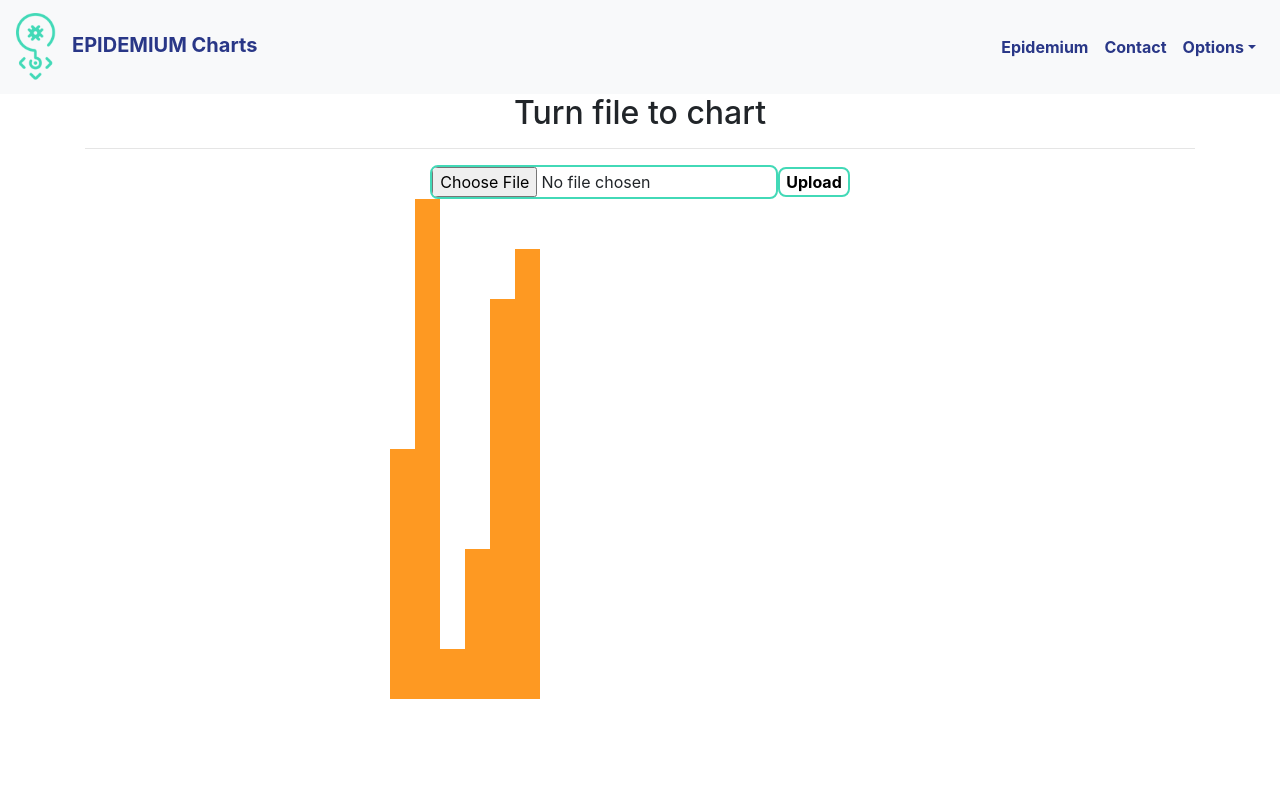
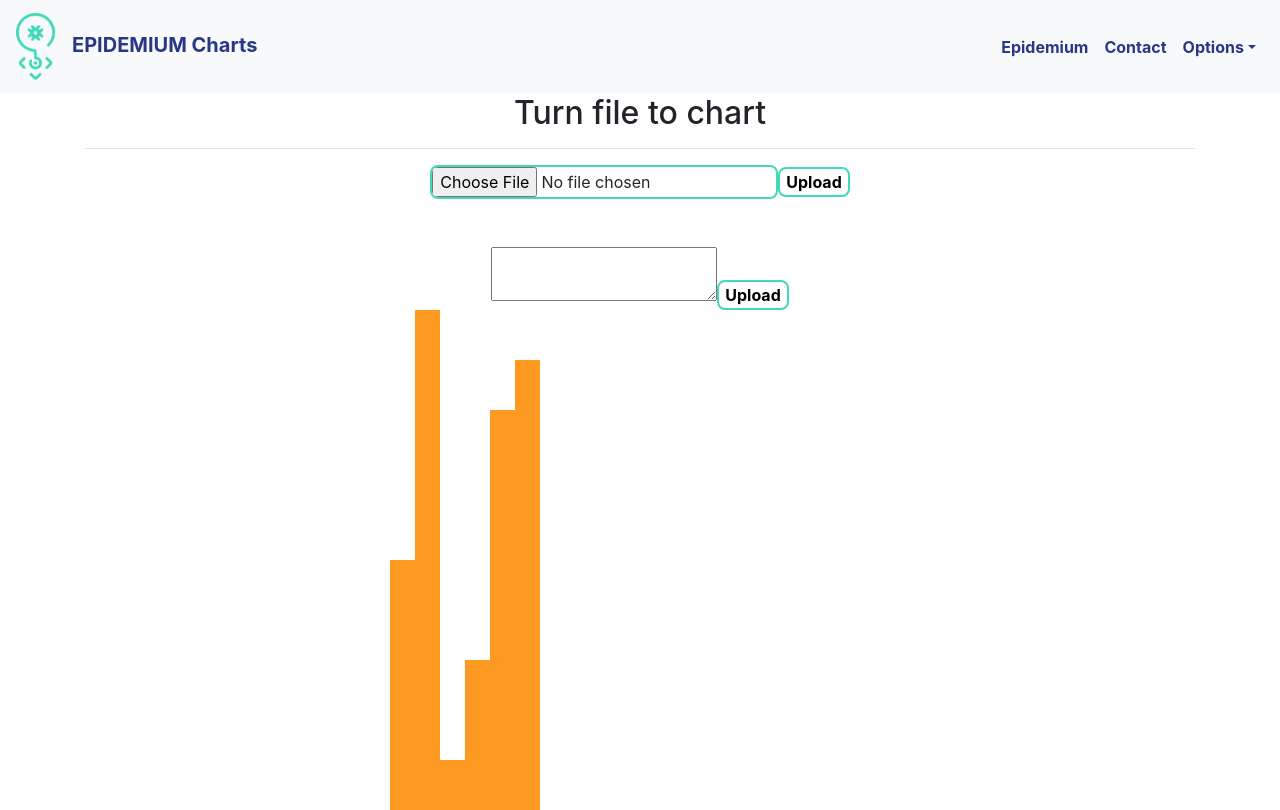
Before and after one commit to QuentinLeBourles/Hack, a React (Create React App) app: page / in a window 1280 px wide. Built offline with nearby package versions, Linux system fonts and the light colour scheme.

Commit message:
ajout textarea axios

```diff
--- a/src/components/FileUpload.jsx
+++ b/src/components/FileUpload.jsx
@@ -9,11 +9,55 @@ class FileUpload extends React.Component {
   constructor(props) {
     super(props);
     this.state ={
-      file:null
+      file:null,
+      text:''
     }
-    this.onFormSubmit = this.onFormSubmit.bind(this)
-    this.onChange = this.onChange.bind(this)
+    this.onFormSubmit = this.onFormSubmit.bind(this);
+    this.onChange = this.onChange.bind(this);
+    this.testOnChange = this.testOnChange.bind(this);
+    this.testOnFormSubmit = this.testOnFormSubmit.bind(this);
   }
+  testOnFormSubmit(e){
+    e.preventDefault();
+
+    const config = {
+        headers: {
+            'Access-Control-Allow-Origin' : '*',
+            "Access-Control-Allow-Headers": "Origin, X-Requested-With, Content-Type, Accept, Authorization",
+            'Content-Type': 'multipart/form-data',
+        },
+        body: this.state.text,
+       };
+   /*  const config = {
+        method: "POST",
+        headers: {
+            "Content-Type": "application/json",
+        },
+        body: JSON.stringify(this.state.post),
+    }; */
+
+    const url = 'http://0.0.0.0:8000/src/csv2json.php';
+
+    Axios.post(url, config)
+   /*  fetch(url, config) */
+    .then(res => {
+        console.log('la reponse',res)
+        return res.json();
+    })
+    .then(res => {
+    if (res.error) {
+        console.log('le drame', res.error);
+    } else {
+        console.log(`Fichier ajouté avec l'ID ${res}!`);
+        console.log(res);
+    }
+    })
+    .catch(e => {
+    console.error('erreur : ', e);
+    console.log('Erreur lors de l\'envoi du fichier');
+    });
+  }
+
 
   onFormSubmit(e){
     console.log("file", this.state.file)
@@ -63,16 +107,23 @@ class FileUpload extends React.Component {
 
   onChange(e) {
     this.setState({file:e.target.files[0]})
-    console.log(e.target.files[0])
+  }
+
+  testOnChange(e){
+      this.setState({text: e.target.value})
   }
 
   render() {
     return (
         <Container>
-            <form /* action="../csv2json.php" method="post" encType="multipart/form-data" */ onSubmit={this.onFormSubmit}>
+            <form className='mb-5'onSubmit={this.onFormSubmit}>
                 <h2>Turn file to chart</h2>
                 <hr></hr>
                 <input type="file" name='file' onChange={this.onChange} />
+                <button className="buttonInp" type="submit">Upload</button>
+            </form>
+            <form onSubmit={this.testOnFormSubmit}>
+                <textarea type='input' name="test" value={this.state.text} onChange={this.testOnChange} />
                 <button className="buttonInp" type="submit">Upload</button>
             </form>
         </Container>
```
